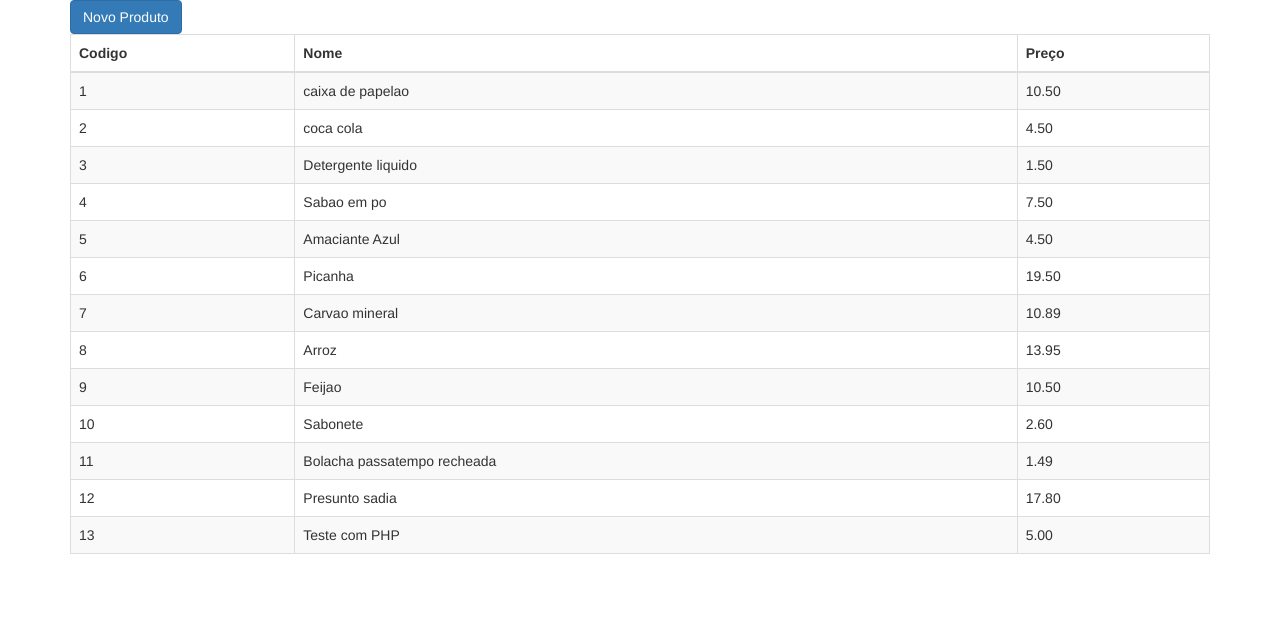
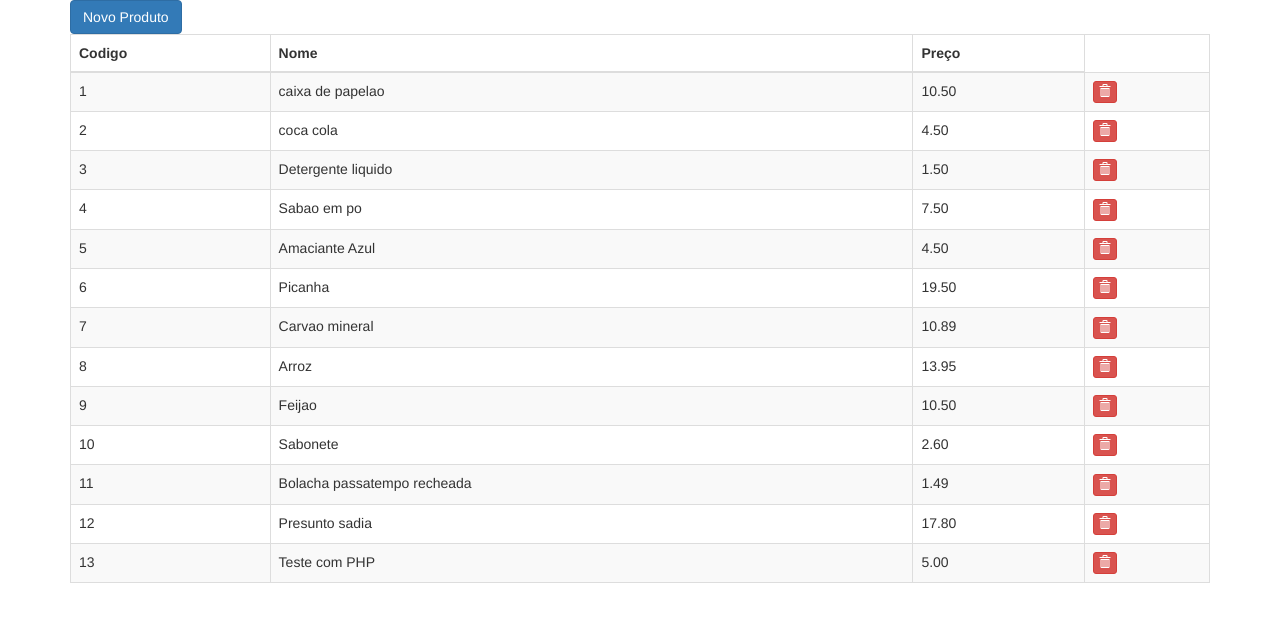
Before and after one commit to emersonrodrigod/php2016, a PHP site: page /banco/index.php in a window 1280 px wide. Shown: the top 622 px of the page. Run offline with PHP 8.4, Linux system fonts and the light colour scheme; data comes from the database, SQL or seed files in the repository; some libraries are stand-ins or nearby versions.

Commit message:
Botao excluir

```diff
--- a/banco/index.php
+++ b/banco/index.php
@@ -33,6 +33,11 @@
                             <td><?php echo $resultado['id']; ?></td>
                             <td><?php echo $resultado['nome']; ?></td>
                             <td><?php echo $resultado['preco']; ?></td>
+                            <td>
+                                <a class="btn btn-danger btn-xs" href="excluir.php?id=<?php echo $resultado['id']; ?>">
+                                    <i class="glyphicon glyphicon-trash"></i>
+                                </a>
+                            </td>
                         </tr>
                     <?php } ?>
                 </tbody>
```
